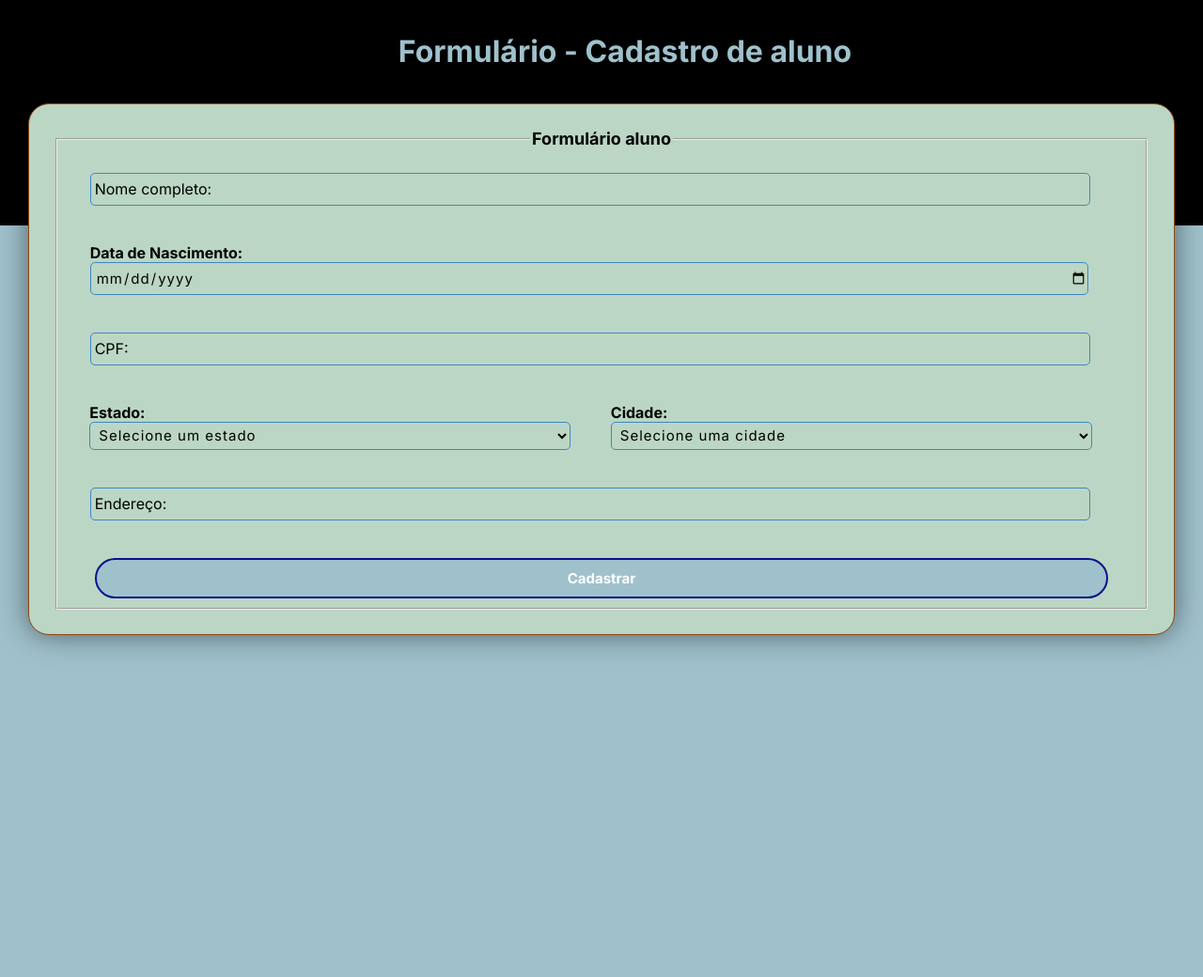
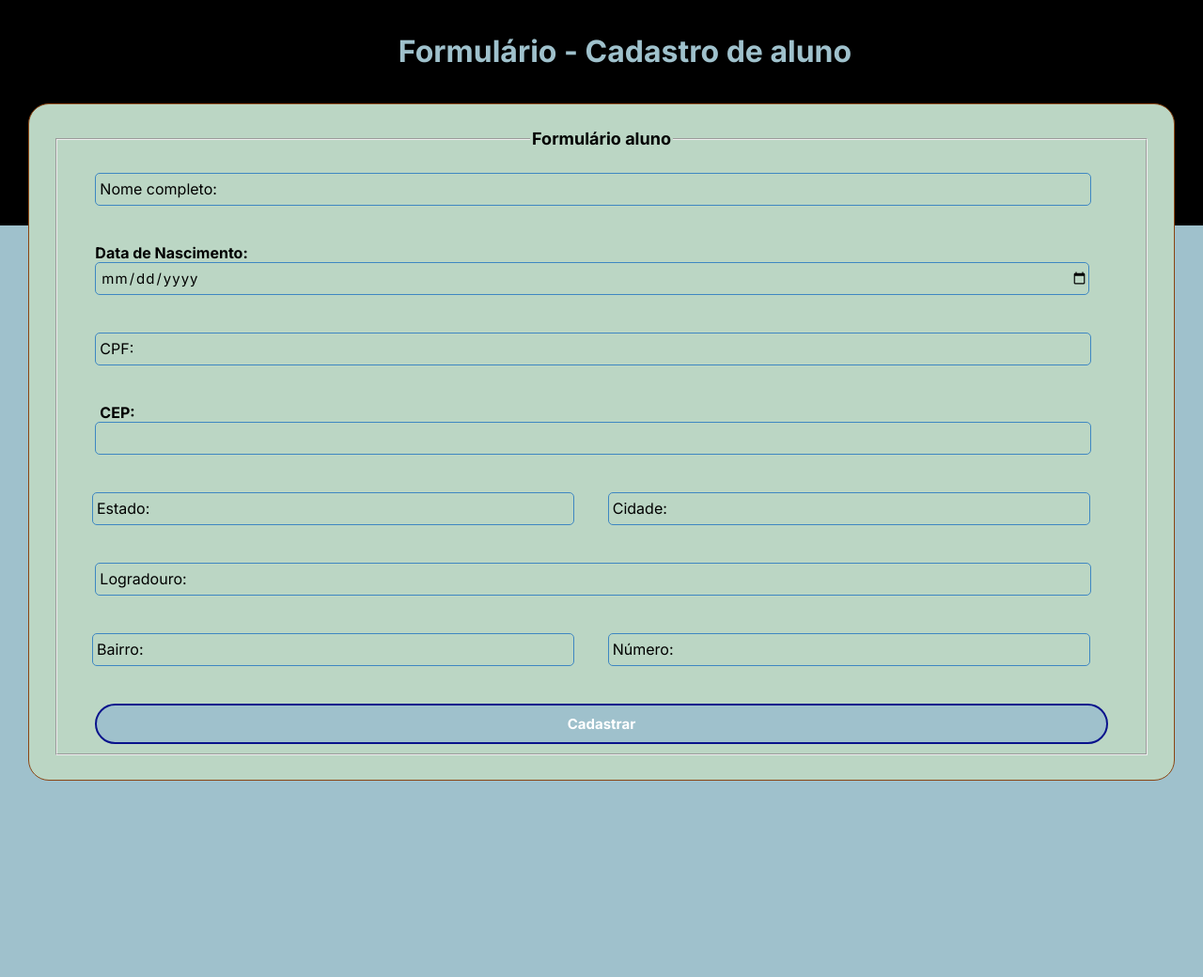
Before and after one commit to LucasBP23/projeto_seminario, a PHP site: page /Page_secretaria/aluno/cad_aluno.php in a window 1280 px wide. Shown: the whole page at 94% size. Run offline with PHP 8.4, Linux system fonts and the light colour scheme.

Commit message:
Ajuste formulário do professor e do aluno
API CEP no lugar do API do IBGE e ajustes no formulário.

```diff
--- a/Pacote_Download/Projeto_Seminário/Page_secretaria/aluno/cad_aluno.css
+++ b/Pacote_Download/Projeto_Seminário/Page_secretaria/aluno/cad_aluno.css
@@ -43,7 +43,8 @@ html, body {
     font-size: 18px;
  }
 
-.box {
+
+ .box {
     background-color: rgb(187, 214, 196);
     padding: 26px;
     border-radius: 22px;
@@ -56,8 +57,6 @@ html, body {
    font-family: "Inter", sans-serif;
    color: rgb(0, 0, 0);
    z-index: 3;
-
-   box-shadow: 0 0 30px rgba(0, 0, 0, .5);
 }
 
 
@@ -65,7 +64,7 @@ html, body {
 
 .inputBox{
     position: relative;
-    margin-left: 2%;
+    margin-left: 2.5%;
 
 }
 
@@ -108,14 +107,14 @@ html, body {
 .coluna-50l{
     display: inline-block;
     /* float: left; */
-    width: 48.5%;
+    width: 48%;
     margin-left: 1%;
 }
 
 .coluna-50r{
     display: inline-block;
     /* float: right; */
-    width: 48.5%;
+    width: 48%;
     /* margin-left: 1%;  */
 }
 
--- a/Pacote_Download/Projeto_Seminário/Page_secretaria/aluno/cad_aluno.js
+++ b/Pacote_Download/Projeto_Seminário/Page_secretaria/aluno/cad_aluno.js
@@ -1,49 +1,21 @@
-// Função para carregar os estados
-function carregarEstados() {
-    fetch('https://servicodados.ibge.gov.br/api/v1/localidades/estados?orderBy=nome')
-        .then(response => response.json())
-        .then(estados => {
-            const estadoSelect = document.getElementById('aluno_estado');
-            estados.forEach(estado => {
-                let option = document.createElement('option');
-                option.value = estado.sigla;
-                option.text = estado.sigla;
-                estadoSelect.add(option);
-            });
-        })
-        .catch(error => console.error('Erro ao carregar os estados:', error));
-}
+document.getElementById("aluno_cep").addEventListener("blur", function() {
+    let cep = this.value.replace(/\D/g, '');
+    if (cep.length === 8) {
+        fetch(`https://viacep.com.br/ws/${cep}/json/`)
+            .then(response => response.json())
+            .then(data => {
+                if (!data.erro) {
+                    document.getElementById("aluno_estado").value = data.uf;
+                    document.getElementById("aluno_cidade").value = data.localidade;
+                    document.getElementById("aluno_logradouro").value = data.logradouro;
+                    document.getElementById("aluno_bairro").value = data.bairro;
 
-// Função para carregar as cidades quando um estado for selecionado
-function carregarCidades(estadoId) {
-    const cidadeSelect = document.getElementById('aluno_cidade'); //
-    cidadeSelect.disabled = true; // Desabilitar o campo enquanto carrega as cidades
-    cidadeSelect.innerHTML = '<option value="">Selecione uma cidade</option>'; // Resetar as opções
-
-    fetch(`https://servicodados.ibge.gov.br/api/v1/localidades/estados/${estadoId}/municipios?orderBy=nome`)
-        .then(response => response.json())
-        .then(cidades => {
-            cidades.forEach(cidade => {
-                let option = document.createElement('option');
-                option.value = cidade.nome;
-                option.text = cidade.nome;
-                cidadeSelect.add(option);
-            });
-            cidadeSelect.disabled = false; // Reabilitar o campo após carregar as cidades
-        })
-        .catch(error => console.error('Erro ao carregar as cidades:', error));
-}
-
-// Adicionar eventos
-document.getElementById('aluno_estado').addEventListener('change', function() { // Ajustado para aluno_estado
-    const estadoId = this.value;
-    if (estadoId) {
-        carregarCidades(estadoId);
+                } else {
+                    alert("CEP não encontrado.");
+                }
+            })
+            .catch(error => console.error("Erro ao buscar o CEP: " + error));
     } else {
-        document.getElementById('aluno_cidade').disabled = true;
-        document.getElementById('aluno_cidade').innerHTML = '<option value="">Selecione uma cidade</option>';
+        alert("CEP inválido.");
     }
 });
-
-// Chamar a função de carregar estados ao carregar a página
-carregarEstados();
--- a/Pacote_Download/Projeto_Seminário/Page_secretaria/aluno/cad_aluno.php
+++ b/Pacote_Download/Projeto_Seminário/Page_secretaria/aluno/cad_aluno.php
@@ -7,7 +7,7 @@
     <title>Document</title>
     <meta http-equiv="X-UA-Compatible" content="IE=edge">
     <link rel="icon" type="image/x-icon" href="Images/UniSGE-removebg-preview.png"> <!--Coloca o logo no topo da guia da página-->
-    <link rel="stylesheet" href="cad_aluno.css?v=1.4">
+    <link rel="stylesheet" href="cad_aluno.css?v=1.8">
 
 
 
@@ -29,20 +29,77 @@
 
                     </div>
                     <br><br>
+
+
                     <div class="inputBox">
                     <label for="aluno_data_nascimento"><b>Data de Nascimento:</b></label>
                     <input type="date" name="aluno_data_nascimento" id="aluno_data_nascimento" class="inputUser" required>
                     </div>
                     <br><br>
 
+
                     <div class="inputBox">
                         <input type="text" name="aluno_cpf" id="aluno_cpf" class="inputUser" required>
                         <label for="aluno_cpf" class="labelInput">CPF: </label>
-                    </div>
-                    <br><br>
+                        </div>
+
+                        <br><br><br>
 
 
-                    <section class="coluna-50l">
+                <div class="inputBox">
+                    <input type="text" name="aluno_cep" id="aluno_cep" class="inputUser">
+                    <label for="aluno_cep" class="labelInput">CEP: </label>
+                </div>
+
+                <br><br>
+
+
+                <section class="coluna-50l">
+                    <div class="inputBox">
+                        <input type="" name="aluno_estado" id="aluno_estado" class="inputUser"  required>
+                        <label for="aluno_estado" class="labelInput">Estado: </label>
+                    </div>
+                    </section>
+
+                    <section class="coluna-50r">
+                        <div class="inputBox">
+                            <input type="text" name="aluno_cidade" id="aluno_cidade" class="inputUser"  required>
+                            <label for="aluno_cidade" class="labelInput">Cidade: </label>
+                        </div>
+                    </section>
+
+
+                <br><br><br>
+
+                <div class="inputBox">
+                    <input type="text" name="aluno_logradouro" id="aluno_logradouro" class="inputUser" required>
+                    <label for="aluno_logradouro" class="labelInput">Logradouro: </label>
+                </div>
+
+                <br><br>
+
+
+                <section class="coluna-50l">
+                <div class="inputBox">
+                    <input type="text" name="aluno_bairro" id="aluno_bairro" class="inputUser" required>
+                    <label for="aluno_bairro" class="labelInput">Bairro: </label>
+                </div>
+                </section>
+
+
+
+
+
+                    <section class="coluna-50r">
+                    <div class="inputBox">
+                        <input type="number" name="aluno_numero" id="aluno_numero" class="inputUser"  required>
+                        <label for="aluno_numero" class="labelInput">Número: </label>
+                    </div>
+                    </section>
+                    <br><br><br>
+
+
+                    <!-- <section class="coluna-50l">
                     <div class="inputBox">
                     <label for="aluno_estado" > <b>Estado: </b> </label>
                     <br>
@@ -71,7 +128,7 @@
                     </div>
 
                     <br><br>
-
+                 -->
 
 
                     <!-- <div class="inputBox">
@@ -94,6 +151,8 @@
 
 
 
-    <script src="cad_aluno.js?v=1.1"></script>
+<script src="cad_aluno.js?v=1.5"></script>
+
+
 </body>
 </html>
--- a/Pacote_Download/Projeto_Seminário/Page_secretaria/aluno/edit_aluno.css
+++ b/Pacote_Download/Projeto_Seminário/Page_secretaria/aluno/edit_aluno.css
@@ -2,7 +2,7 @@
 body{
     font-family: Arial, Helvetica, sans-serif;
 
-    background-color: #8a9dce;
+    background-color: rgb(85, 165, 205);
     text-align: center;
     color: white;
     width: 100%;
--- a/Pacote_Download/Projeto_Seminário/page_secretaria/professor/cad_professor.css
+++ b/Pacote_Download/Projeto_Seminário/page_secretaria/professor/cad_professor.css
@@ -63,7 +63,7 @@ html, body {
 
 .inputBox{
     position: relative;
-    margin-left: 2%;
+    margin-left: 2.5%;
 
 }
 
@@ -106,14 +106,14 @@ html, body {
 .coluna-50l{
     display: inline-block;
     /* float: left; */
-    width: 48.5%;
+    width: 48%;
     margin-left: 1%;
 }
 
 .coluna-50r{
     display: inline-block;
     /* float: right; */
-    width: 48.5%;
+    width: 48%;
     /* margin-left: 1%;  */
 }
 
--- a/Pacote_Download/Projeto_Seminário/page_secretaria/professor/edit_professor.css
+++ b/Pacote_Download/Projeto_Seminário/page_secretaria/professor/edit_professor.css
@@ -1,7 +1,7 @@
 
 body{
     font-family: Arial, Helvetica, sans-serif;
-    background-color: rgb(4, 35, 51);
+    background-color: rgb(85, 165, 205);
     text-align: center;
     color: white;
     width: 100%;
--- a/Pacote_Download/Projeto_Seminário/page_secretaria/secretaria/edit_secretaria.css
+++ b/Pacote_Download/Projeto_Seminário/page_secretaria/secretaria/edit_secretaria.css
@@ -1,7 +1,7 @@
 
 body{
     font-family: Arial, Helvetica, sans-serif;
-    background-color: rgb(4, 35, 51);
+    background-color: rgb(85, 165, 205);
     text-align: center;
     color: white;
     width: 100%;
--- a/Pacote_Download/Projeto_Seminário/page_secretaria/secretaria/edit_secretaria.php
+++ b/Pacote_Download/Projeto_Seminário/page_secretaria/secretaria/edit_secretaria.php
@@ -34,7 +34,7 @@ if (!isset($_SESSION['instituicao_email'])) {
     <meta charset="UTF-8">
     <meta name="viewport" content="width=device-width, initial-scale=1.0">
     <title>Document</title>
-    <link rel="stylesheet" href="edit_secretaria.css?v=1.1">
+    <link rel="stylesheet" href="edit_secretaria.css?v=1.2">
 
     <!-- Icone do google -->
     <link rel="stylesheet" href="https://fonts.googleapis.com/css2?family=Material+Symbols+Outlined" />
```
Also changed, not shown: Pacote_Download/Projeto_Seminário/Page_secretaria/aluno/edit_aluno.php (+16 -9 lines), Pacote_Download/Projeto_Seminário/Page_secretaria/aluno/edit_save_aluno.php (+5 -2 lines), Pacote_Download/Projeto_Seminário/Page_secretaria/aluno/editar_aluno.php (+39 -12 lines), Pacote_Download/Projeto_Seminário/Page_secretaria/aluno/processar_cad_aluno.php (+6 -3 lines), Pacote_Download/Projeto_Seminário/page_secretaria/professor/cad_professor.js (+17 -45 lines), Pacote_Download/Projeto_Seminário/page_secretaria/professor/cad_professor.php (+37 -15 lines), Pacote_Download/Projeto_Seminário/page_secretaria/professor/edit_professor.php (+20 -24 lines), Pacote_Download/Projeto_Seminário/page_secretaria/professor/edit_save_professor.php (+6 -2 lines), Pacote_Download/Projeto_Seminário/page_secretaria/professor/editar_professor.php (+41 -22 lines), Pacote_Download/Projeto_Seminário/page_secretaria/professor/processar_cad_professor.php (+5 -2 lines).
